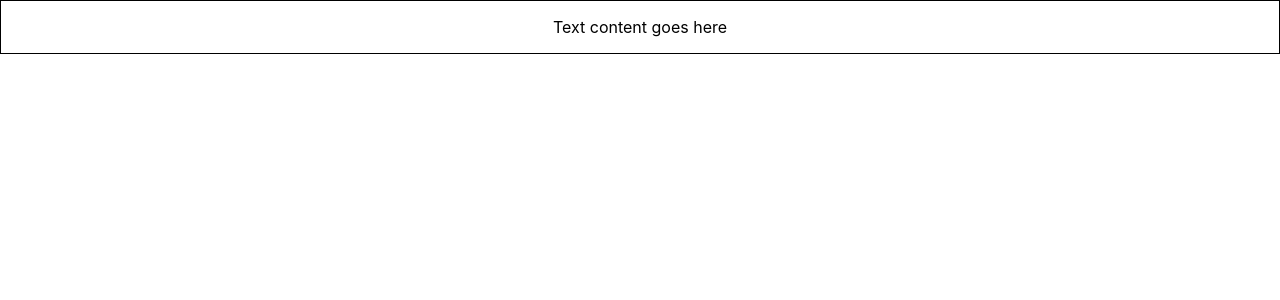
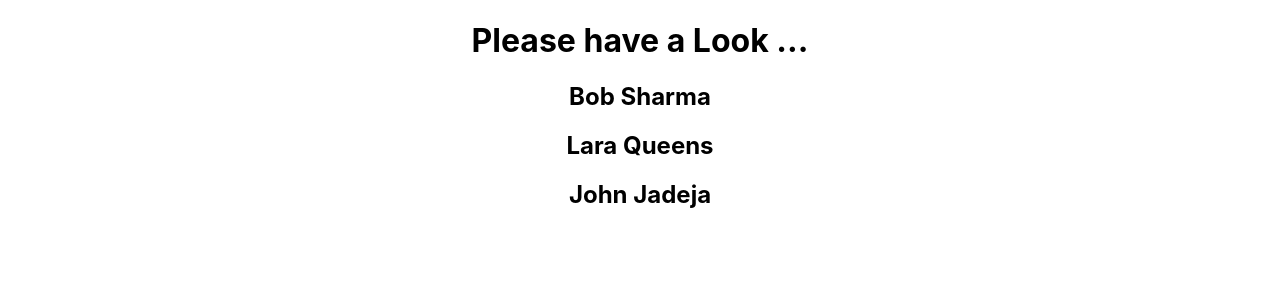
Before and after one commit to binmile/anvesha-project-1, a React (Create React App) app: page / in a window 1280 px wide. Shown: the top 300 px of the page. Built offline with nearby package versions, Linux system fonts and the light colour scheme.

Commit message:
UseEffect done

```diff
--- a/src/App.tsx
+++ b/src/App.tsx
@@ -1,6 +1,7 @@
 import "./App.css";
-
+import {nameList, personList} from './components/DummyData'
 import Container from './components/Container';
+import UseEffect from "./components/UseEffect";
 
 
 
@@ -9,7 +10,7 @@ import Container from './components/Container';
 function App() {
   return (
     <div className="App">
-      <Container styles={{border:'1px solid black',padding:'1rem'}}/>
+     <UseEffect names={nameList}/>
     </div>
   );
 }
--- /dev/null
+++ b/src/components/UseEffect.tsx
@@ -0,0 +1,35 @@
+import React, { useEffect, useState } from "react";
+import { PersonListProps } from "./type";
+
+const UseEffect: React.FC<PersonListProps> = ({ names }) => {
+  const [message, setMessage] = useState<String | null>(null);
+
+  const disappearMessage = ()=>{
+    console.log('disAPp');
+    setTimeout(() => {
+        console.log('setTimeOur');
+        setMessage("Please have a Look ...");
+      }, 5000);
+  }
+
+  useEffect(() => {
+    setMessage("Hey There, here's the list");
+    disappearMessage();
+  },[]);
+
+
+  return (
+    <div>
+      <h1>{message}</h1>
+      {names.map(({ first, last }) => {
+        return (
+          <h2 key={first}>
+            {first} {last}
+          </h2>
+        );
+      })}
+    </div>
+  );
+};
+
+export default UseEffect;
```
Also changed, not shown: src/components/type.d.ts (+7 -0 lines).
